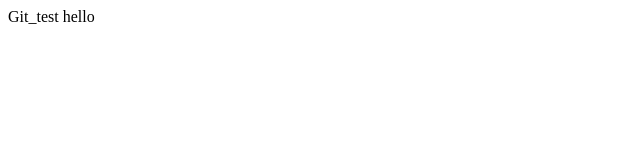
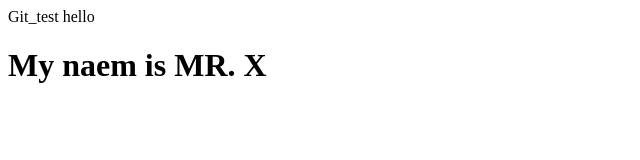
Before and after one commit to kash-webdev21/Learning_Git, a plain HTML site: page index.html in a window 1280 px wide. Shown: the whole page, without its empty margins (0-640 px from the left). Drawn offline with Linux system fonts and the light colour scheme.

Commit message:
Updated_commit

```diff
--- a/index.html
+++ b/index.html
@@ -11,6 +11,8 @@
 </title>
 <body>
     hello
+
+    <h1>My naem is MR. X</h1>
 </body>
 
 </html>
```
